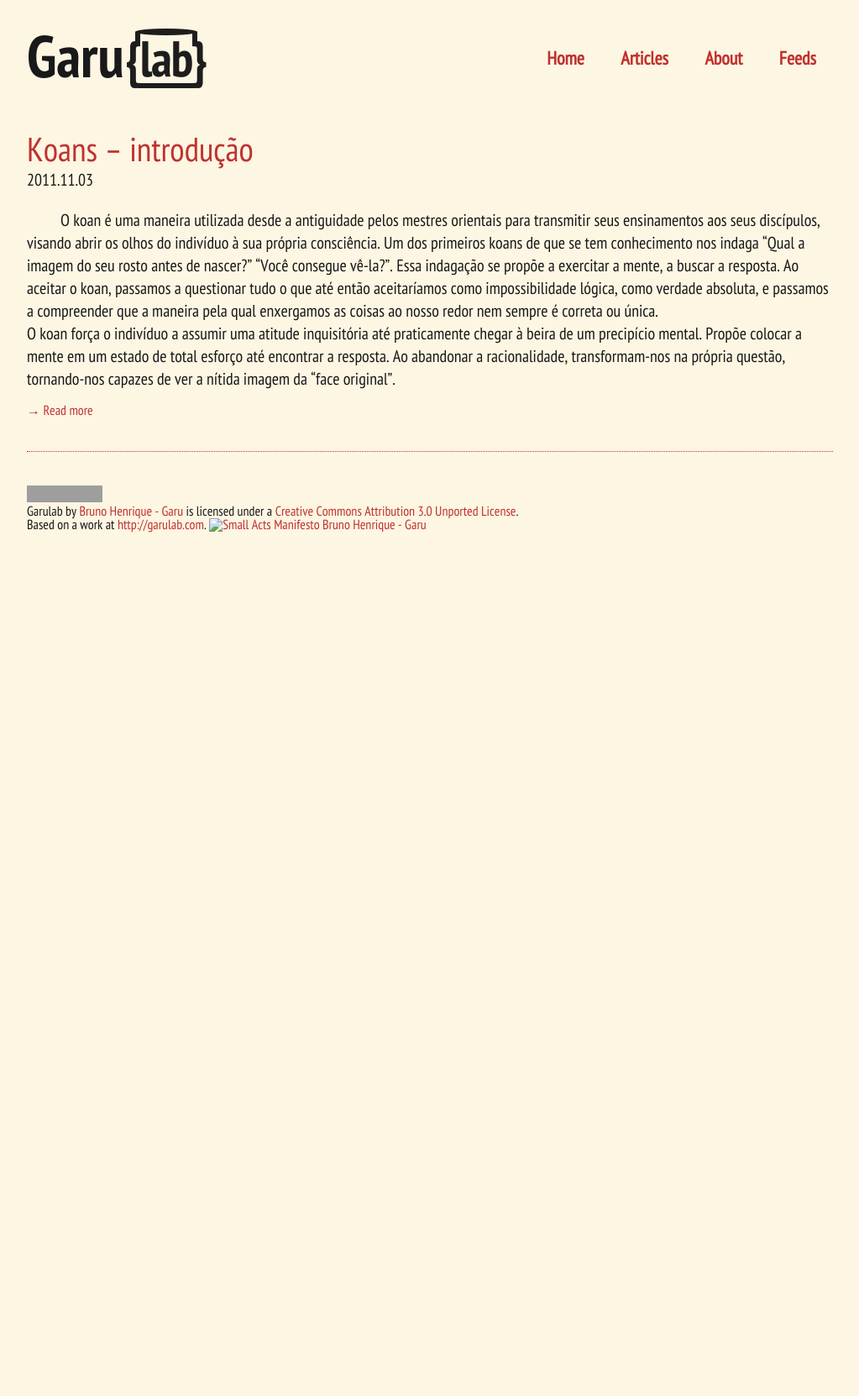
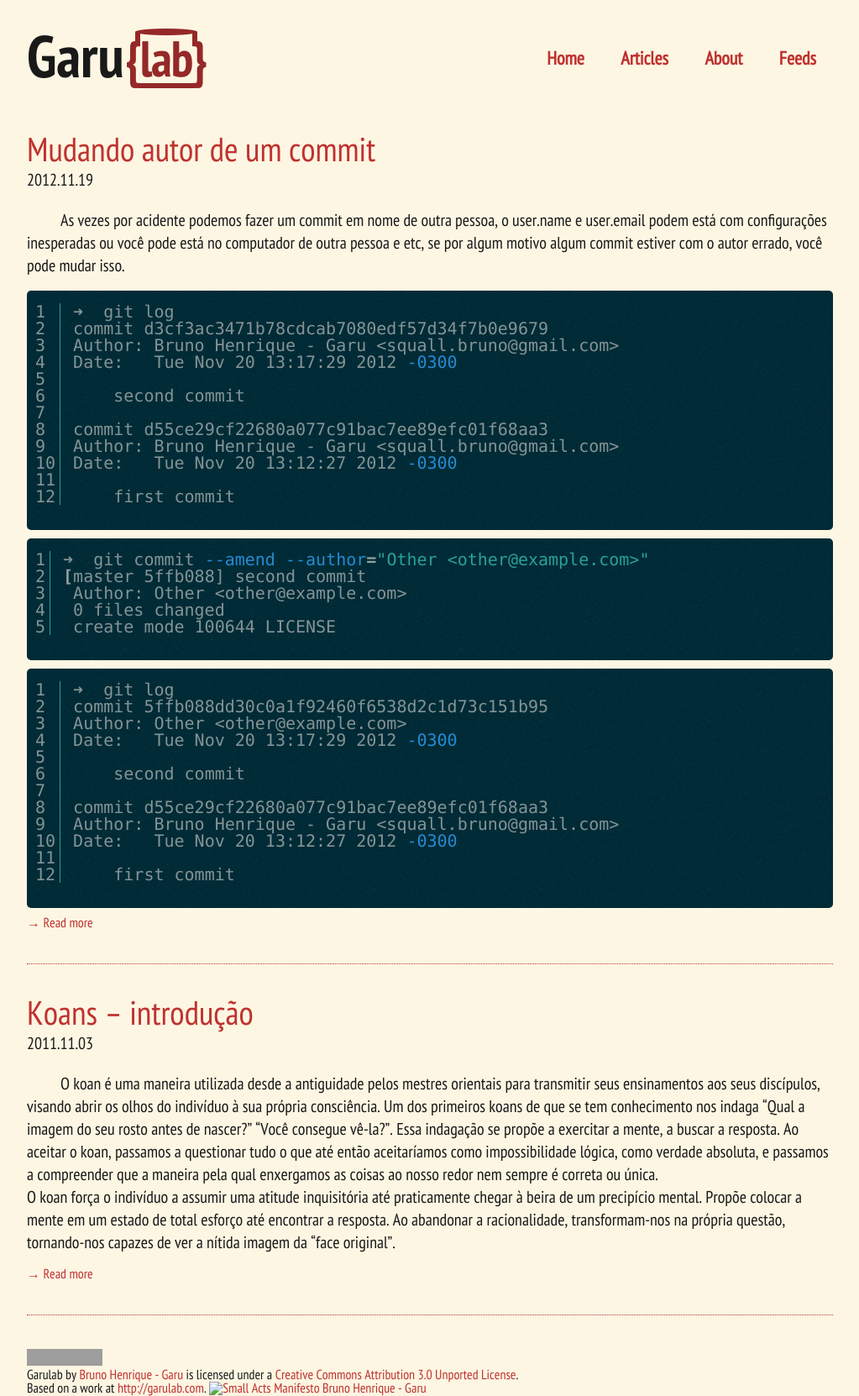
Before and after one commit to hudsonmarinho/brunohenrique.github.io, a Jekyll site: the page built from index.html, in a window 1280 px wide. Shown: the whole page at 84% size, without its empty margins (128-1151 px from the left). Built offline with Jekyll 4.4.1, drawn with Linux system fonts in a browser that asks for light colours; nearby versions of some CDN libraries; Markdown is read by kramdown in place of the engine named in the settings; the list of posts is cut into pages by our own code; before the commit the page ends 900 px from its top, so only the background shows below that; grey boxes are pictures that could not be loaded.

Commit message:
new post

```diff
--- /dev/null
+++ b/_posts/2012-11-19-mudando-autor-de-um-commit.markdown
@@ -0,0 +1,47 @@
+---
+layout: post
+title: Mudando autor de um commit
+date: 2012-11-19
+categories: git dica pt
+---
+As vezes por acidente podemos fazer um commit em nome de outra pessoa, o user.name e user.email podem está com configurações inesperadas ou você pode está no computador de outra pessoa e etc, se por algum motivo algum commit estiver com o autor errado, você pode mudar isso.
+
+{% highlight bash linenos %}
+➜  git log
+commit d3cf3ac3471b78cdcab7080edf57d34f7b0e9679
+Author: Bruno Henrique - Garu <squall.bruno@gmail.com>
+Date:   Tue Nov 20 13:17:29 2012 -0300
+
+    second commit
+
+commit d55ce29cf22680a077c91bac7ee89efc01f68aa3
+Author: Bruno Henrique - Garu <squall.bruno@gmail.com>
+Date:   Tue Nov 20 13:12:27 2012 -0300
+
+    first commit
+{% endhighlight %}
+
+
+{% highlight bash linenos %}
+➜  git commit --amend --author="Other <other@example.com>"
+[master 5ffb088] second commit
+ Author: Other <other@example.com>
+ 0 files changed
+ create mode 100644 LICENSE
+{% endhighlight %}
+
+{% highlight bash linenos %}
+➜  git log
+commit 5ffb088dd30c0a1f92460f6538d2c1d73c151b95
+Author: Other <other@example.com>
+Date:   Tue Nov 20 13:17:29 2012 -0300
+
+    second commit
+
+commit d55ce29cf22680a077c91bac7ee89efc01f68aa3
+Author: Bruno Henrique - Garu <squall.bruno@gmail.com>
+Date:   Tue Nov 20 13:12:27 2012 -0300
+
+    first commit
+
+{% endhighlight %}
--- a/public/stylesheets/style.css
+++ b/public/stylesheets/style.css
@@ -327,7 +327,7 @@ body header section {
 }
 /* line 51, ../../sass/style.scss */
 body header section h1 {
-  background: url(../images/logo-black.png) right no-repeat;
+  background: url(../images/logo-red.png) right no-repeat;
 }
 /* line 53, ../../sass/style.scss */
 body header section h1 span {
--- a/sass/style.scss
+++ b/sass/style.scss
@@ -49,7 +49,7 @@ body {
         size: 70px;
       }
       h1 {
-        background: url(../images/logo-black.png) right no-repeat;
+        background: url(../images/logo-red.png) right no-repeat;
         span {
           display: inline-block;
           height: 72px;
```
Also changed, not shown: Gemfile.lock, public/images/logo-red.png (added).
